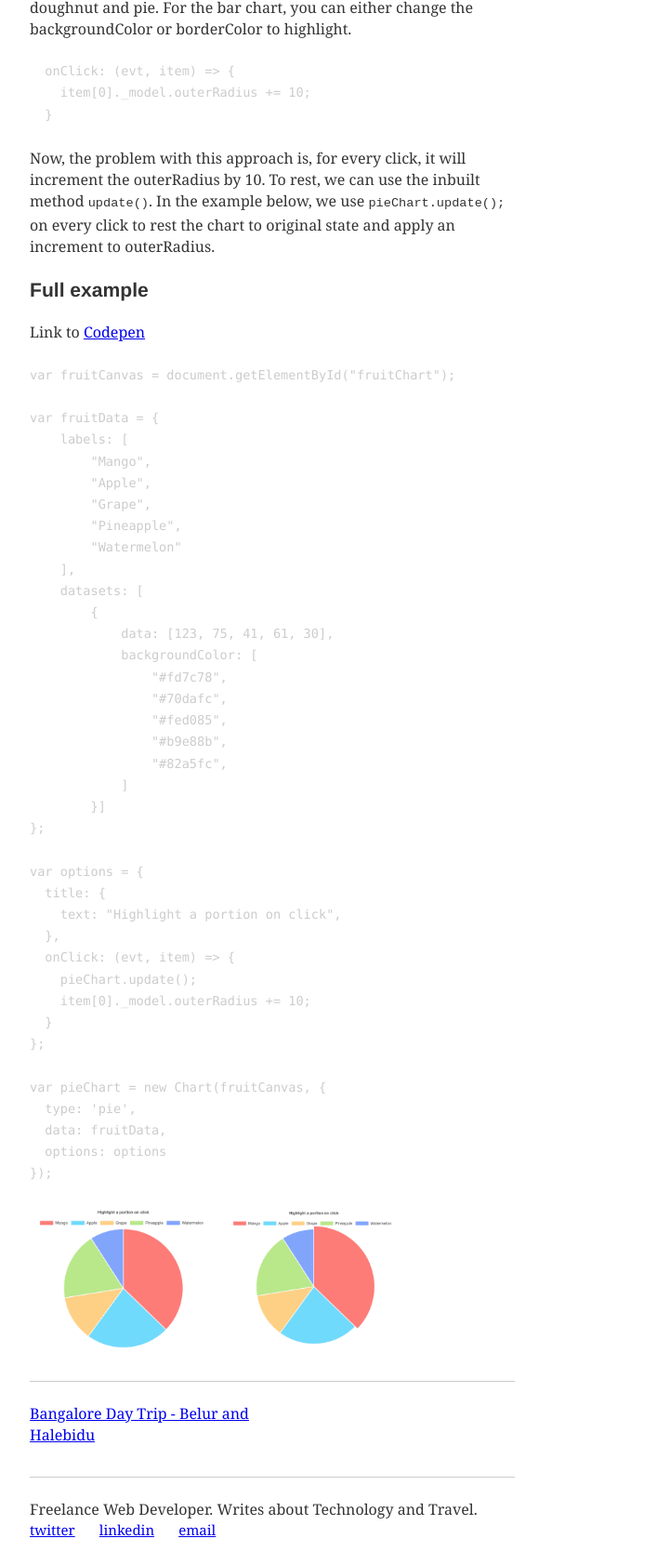
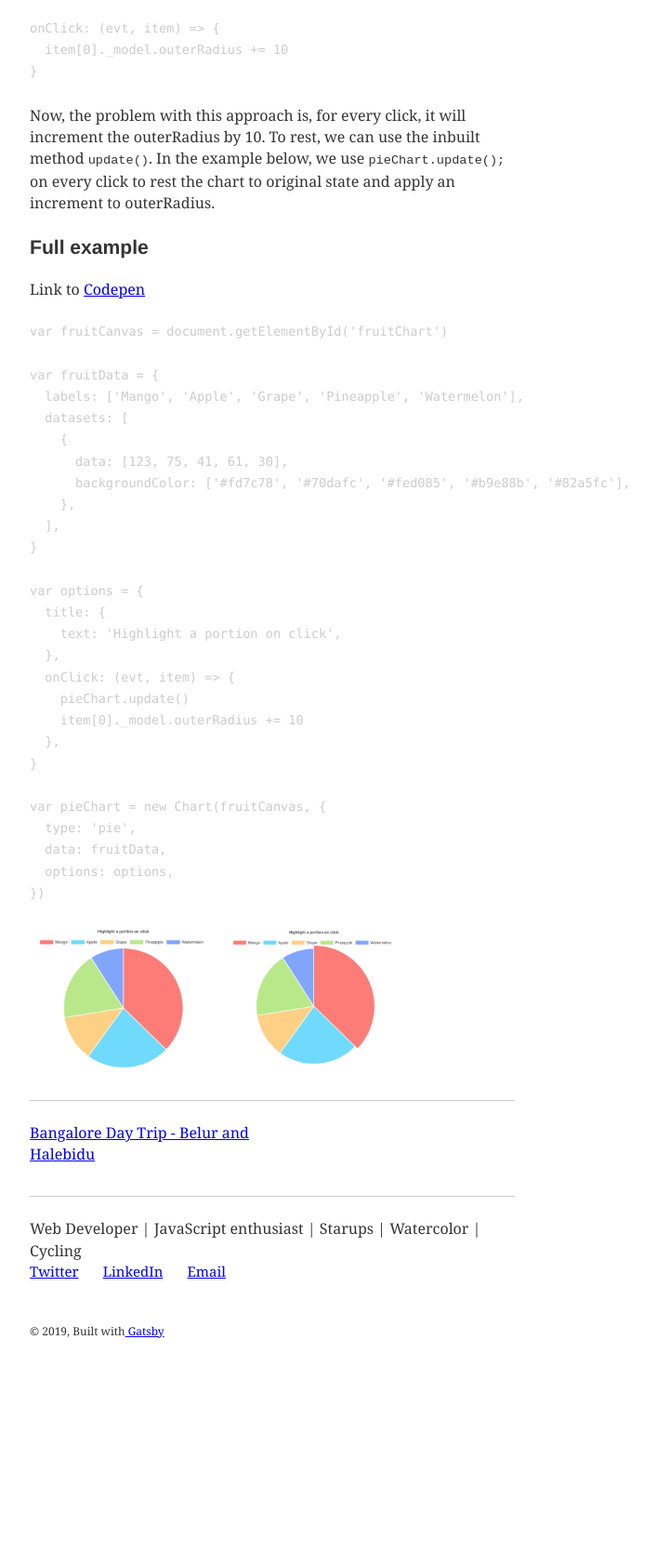
Before and after one commit to nobalmohan/nobal.in, a Gatsby site: page /technology/chart-js/how-to-highlight-selected-in-pie-doughnut/ in a window 1280 px wide. Shown: the part 844-2527 px from the top of the page at 93% size, without its empty margins (347-1054 px from the left). After the commit the page ends 2319 px from the top, so only its background shows below. Built offline with nearby package versions, Linux system fonts and the light colour scheme; Gatsby itself is replaced by a stand-in of ours; some packages are replaced by stand-ins of ours; code samples lack their colours.

Commit message:
typo corrections

````diff
--- a/content/blog/technology/chart-js/how-to-highlight-selected-in-pie-doughnut/index.md
+++ b/content/blog/technology/chart-js/how-to-highlight-selected-in-pie-doughnut/index.md
@@ -6,81 +6,66 @@ categories: [blog, technology, chartjs]
 date: '2019-01-30'
 ---
 
-When building a dashboard using Chartjs. The requirement was to highlight a section of doughnut and pie chart on click. The charts were interactive, meaning when you click a portion of doughnut, another chart was getting updated. The highlight is a visual indication to know which portion was currently selected.
+The doughnut chart in Chartjs by default dont't expose any event to highlight a section of the chart. But we can mimic this behavior by CSS manipulation. This example applies to both doughnut and pie chart in Chartjs.
 
 Check out the image below: the red section (Mango) is highlighted after click. Codepen example is attached below for your reference.
-
-### Solution
 
 Chart.js expose an onClick function to all chart type. onClick pass the current event and an array of active elements.
 
 ```javascript
-  options: {
-    //other chart options here
-    onClick: (evt, item) => {
-      //event code goes here
-    }
+options: {
+  //other chart options here
+  onClick: (evt, item) => {
+    //event code goes here
   }
+}
 ```
 
-Using ```item```, we can access the chart model, which is used by Chart.js internally. We can use this model and increase the outerRadius property to highlight the chart section.
-```outerRadius``` only applies to doughnut and pie. For the bar chart, you can either change the backgroundColor or borderColor to highlight.
+Using `item`, we can access the chart model, which is used by Chart.js internally. We can use this model and increase the outerRadius property to highlight the chart section.
 
+`outerRadius` only applies to doughnut and pie. For the bar chart, you can either change the backgroundColor or borderColor to highlight.
 
 ```javascript
-  onClick: (evt, item) => {
-    item[0]._model.outerRadius += 10;
-  }
+onClick: (evt, item) => {
+  item[0]._model.outerRadius += 10
+}
 ```
 
-Now, the problem with this approach is, for every click, it will increment the outerRadius by 10. To rest, we can use the inbuilt method ```update()```. In the example below, we use ```pieChart.update();``` on every click to rest the chart to original state and apply an increment to outerRadius.
+Now, the problem with this approach is, for every click, it will increment the outerRadius by 10. To rest, we can use the inbuilt method `update()`. In the example below, we use `pieChart.update();` on every click to rest the chart to original state and apply an increment to outerRadius.
 
 ### Full example
 
 Link to [Codepen](https://codepen.io/nobalmohan/pen/RvoLZy)
 
-
 ```javascript
-var fruitCanvas = document.getElementById("fruitChart");
+var fruitCanvas = document.getElementById('fruitChart')
 
 var fruitData = {
-    labels: [
-        "Mango",
-        "Apple",
-        "Grape",
-        "Pineapple",
-        "Watermelon"
-    ],
-    datasets: [
-        {
-            data: [123, 75, 41, 61, 30],
-            backgroundColor: [
-                "#fd7c78",
-                "#70dafc",
-                "#fed085",
-                "#b9e88b",
-                "#82a5fc",
-            ]
-        }]
-};
+  labels: ['Mango', 'Apple', 'Grape', 'Pineapple', 'Watermelon'],
+  datasets: [
+    {
+      data: [123, 75, 41, 61, 30],
+      backgroundColor: ['#fd7c78', '#70dafc', '#fed085', '#b9e88b', '#82a5fc'],
+    },
+  ],
+}
 
 var options = {
   title: {
-    text: "Highlight a portion on click",
+    text: 'Highlight a portion on click',
   },
   onClick: (evt, item) => {
-    pieChart.update();
-    item[0]._model.outerRadius += 10;
-  }
-};
+    pieChart.update()
+    item[0]._model.outerRadius += 10
+  },
+}
 
 var pieChart = new Chart(fruitCanvas, {
   type: 'pie',
   data: fruitData,
-  options: options
-});
+  options: options,
+})
 ```
-
 
 <img src="chartjs-pie.png" alt="chartjs-pie" style="width:200px;"/>
 <img src="chartjs-pie-highlight.png" alt="chartjs-pie" style="width:200px;"/>
--- a/content/blog/travel/india/cycling-in-himalayas-shimla-spiti-leh-cycling.md
+++ b/content/blog/travel/india/cycling-in-himalayas-shimla-spiti-leh-cycling.md
@@ -6,7 +6,7 @@ categories: [blog, cycling]
 date: '2017-05-05'
 ---
 
-This post is intended for beginners, who plan to do the famous Manali-Leh bicycle tour. Written after my first Himalayan cycling covering 900 Kms in Shimla - Spiti - Leh route in 2014. Enjoy !
+Written after my first Himalayan cycling covering 900 Kms from Shimla - Spiti to Leh in 2014. This blog post is more of a prep guide than an elaborate summary of my journey. It's intended for beginners, who plan to do the famous Manali-Leh bicycle tour on their own.
 
 I will split up the note into three parts: Planning / Preparation / Ride
 
--- a/src/components/Bio.js
+++ b/src/components/Bio.js
@@ -36,7 +36,7 @@ function Bio() {
             <p
               className="note"
             >
-              Freelance Web Developer. Writes about Technology and Travel.
+              Web Developer | JavaScript enthusiast | Starups | Watercolor | Cycling
 
             <span
                 className="links"
@@ -44,17 +44,17 @@ function Bio() {
                 <a
                   href="https://twitter.com/NobalMohan"
                 >
-                  twitter
+                  Twitter
               </a>
                 <a
                   href="https://www.linkedin.com/in/nobal-mohan/"
                 >
-                  linkedin
+                  LinkedIn
               </a>
                 <a
                   href="mailto:contact@nobal.in"
                 >
-                  email
+                  Email
               </a>
               </span>
             </p>
--- a/src/components/Layout.js
+++ b/src/components/Layout.js
@@ -63,7 +63,7 @@ class Layout extends React.Component {
           }}
         >
           © {new Date().getFullYear()}, Built with
-          <a href="https://www.gatsbyjs.org?rel=nobal.in">Gatsby</a>
+          <a href="https://www.gatsbyjs.org?rel=nobal.in"> Gatsby</a>
         </footer>
       </div>
     )
--- a/src/pages/index.js
+++ b/src/pages/index.js
@@ -37,7 +37,7 @@ class BlogIndex extends React.Component {
                   {title}
                 </Link>
               </h3>
-              {/*  <small> {node.frontmatter.date} </small>*/}
+               <small> {node.frontmatter.date} </small>
               <p
                 dangerouslySetInnerHTML={{
                   __html: node.excerpt,
````
Also changed, not shown: src/pages/blog.js (added), 2 other files.
